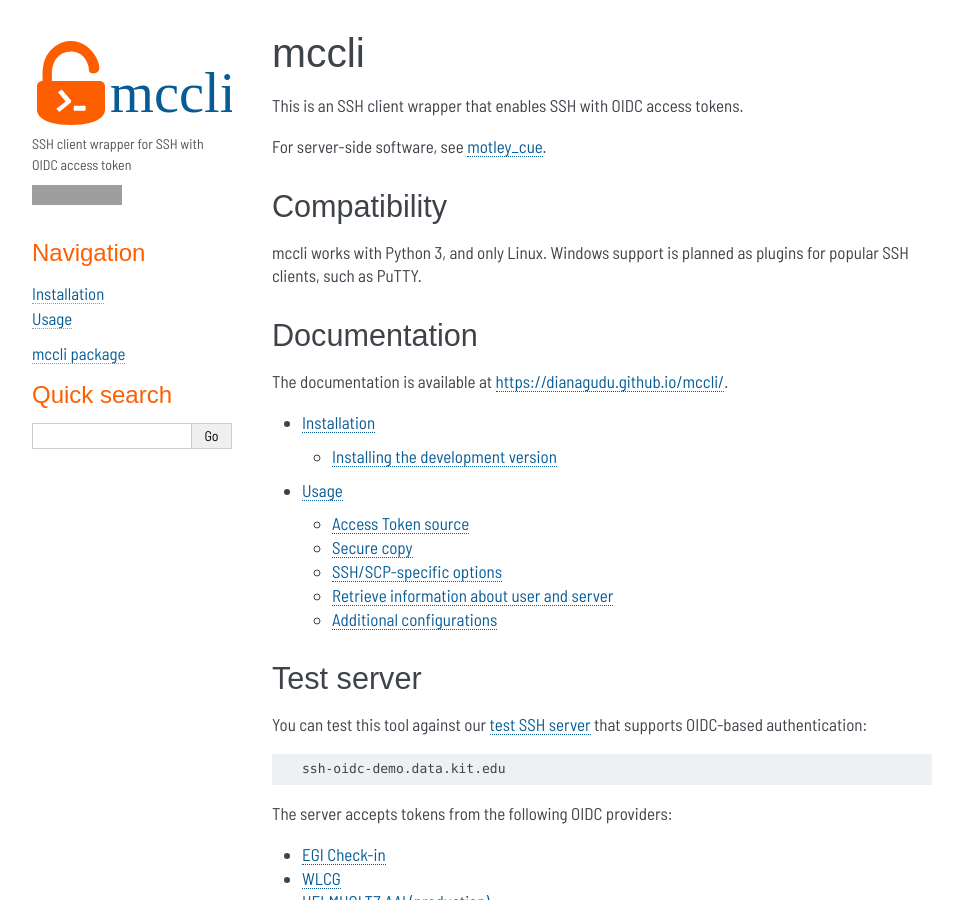
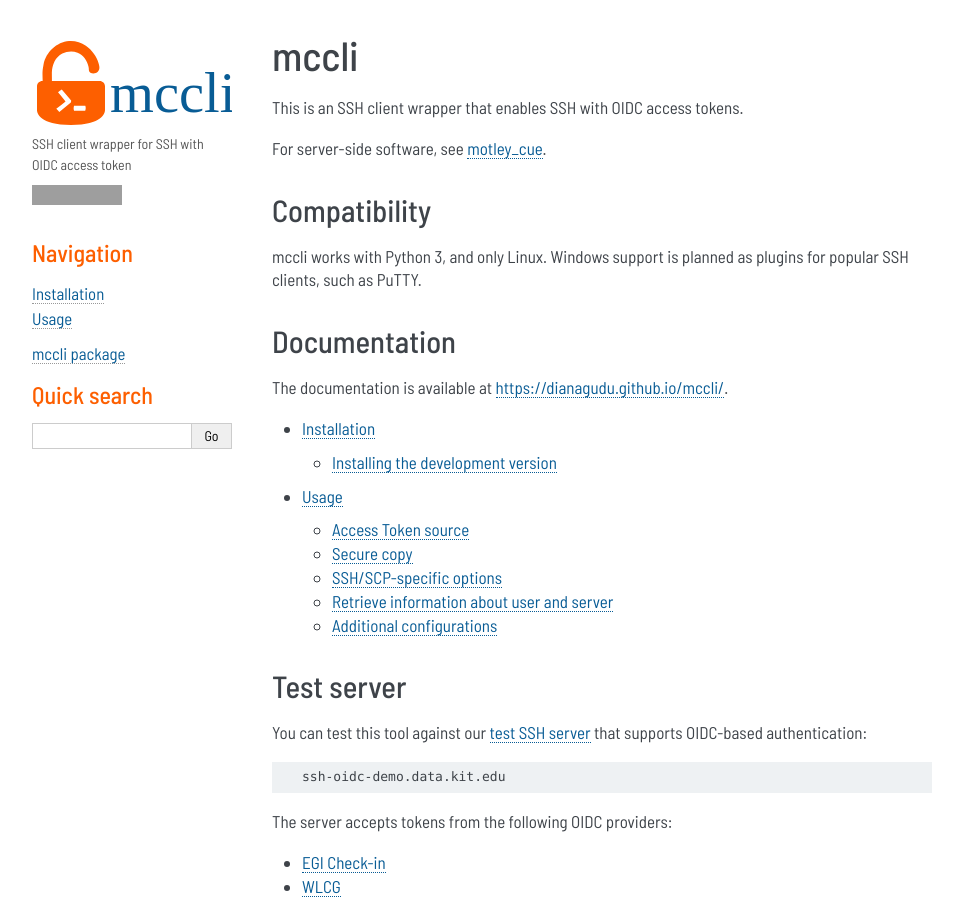
Before and after one commit to dianagudu/mccli, a Sphinx documentation site: the page built from doc/source/index.rst, in a window 1280 px wide and 900 px high. Shown: the whole window, without its empty margins (148-1111 px from the left). Built offline with Sphinx 7.4.7, drawn with Linux system fonts in a browser that asks for light colours; grey boxes are pictures that could not be loaded.

Commit message:
serve fonts locally

```diff
--- a/doc/source/_static/css/fonts.css
+++ b/doc/source/_static/css/fonts.css
@@ -1 +1,26 @@
-@import url('https://fonts.googleapis.com/css?family=Barlow+Semi+Condensed');
+@font-face {
+    font-family: "Barlow Semi Condensed";
+    src: url("../fonts/BarlowSemiCondensed-Regular.ttf");
+}
+
+@font-face {
+    font-family: "Barlow Semi Condensed Medium";
+    src: url("../fonts/BarlowSemiCondensed-Medium.ttf");
+}
+
+@font-face {
+    font-family: "Barlow Semi Condensed Bold";
+    src: url("../fonts/BarlowSemiCondensed-Bold.ttf");
+    font-weight: bold;
+}
+
+@font-face {
+    font-family: "Barlow Semi Condensed SemiBold";
+    src: url("../fonts/BarlowSemiCondensed-SemiBold.ttf");
+}
+
+@font-face {
+    font-family: "Barlow Semi Condensed Italic";
+    src: url("../fonts/BarlowSemiCondensed-Italic.ttf");
+    font-style: italic;
+}
```
Also changed, not shown: doc/source/_static/fonts/BarlowSemiCondensed-Black.ttf (added), doc/source/_static/fonts/BarlowSemiCondensed-BlackItalic.ttf (added), doc/source/_static/fonts/BarlowSemiCondensed-Bold.ttf (added), doc/source/_static/fonts/BarlowSemiCondensed-BoldItalic.ttf (added), doc/source/_static/fonts/BarlowSemiCondensed-ExtraBold.ttf (added), doc/source/_static/fonts/BarlowSemiCondensed-ExtraBoldItalic.ttf (added), doc/source/_static/fonts/BarlowSemiCondensed-ExtraLight.ttf (added), doc/source/_static/fonts/BarlowSemiCondensed-ExtraLightItalic.ttf (added), doc/source/_static/fonts/BarlowSemiCondensed-Italic.ttf (added), doc/source/_static/fonts/BarlowSemiCondensed-Light.ttf (added), doc/source/_static/fonts/BarlowSemiCondensed-LightItalic.ttf (added), doc/source/_static/fonts/BarlowSemiCondensed-Medium.ttf (added), doc/source/_static/fonts/BarlowSemiCondensed-MediumItalic.ttf (added), doc/source/_static/fonts/BarlowSemiCondensed-Regular.ttf (added), 4 more files.
